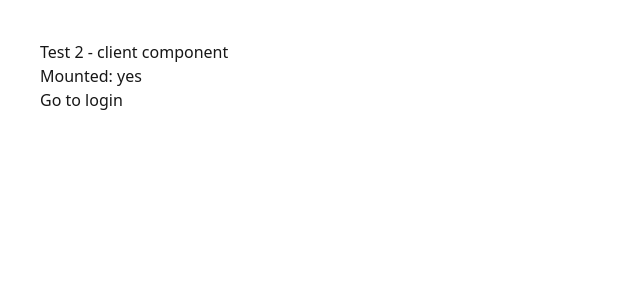
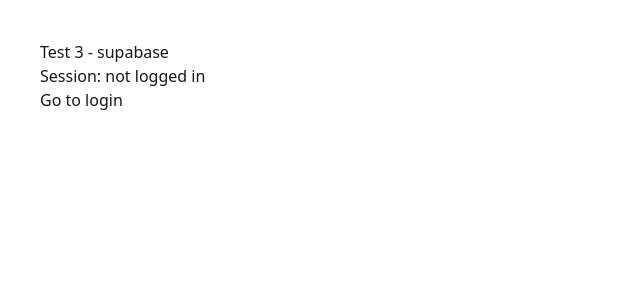
Before and after one commit to gabrielatassia24-web/Energy-planner, a Next.js app: page / in a window 1280 px wide. Shown: the top 300 px of the page, without its empty margins (0-640 px from the left). Built offline with nearby package versions, Linux system fonts and the light colour scheme; no server answers.

Commit message:
Diagnostic test 3: supabase import

```diff
--- a/app/page.tsx
+++ b/app/page.tsx
@@ -1,14 +1,19 @@
 "use client";
 
 import { useEffect, useState } from "react";
+import { supabase } from "./lib/supabase";
 
 export default function Page() {
-  const [mounted, setMounted] = useState(false);
-  useEffect(() => { setMounted(true); }, []);
+  const [status, setStatus] = useState("checking...");
+  useEffect(() => {
+    supabase.auth.getSession().then(({ data }) => {
+      setStatus(data.session ? "logged in: " + data.session.user.email : "not logged in");
+    });
+  }, []);
   return (
     <div style={{ padding: 40, fontFamily: "system-ui" }}>
-      <h1>Test 2 - client component</h1>
-      <p>Mounted: {mounted ? "yes" : "no"}</p>
+      <h1>Test 3 - supabase</h1>
+      <p>Session: {status}</p>
       <p><a href="/login">Go to login</a></p>
     </div>
   );
```
